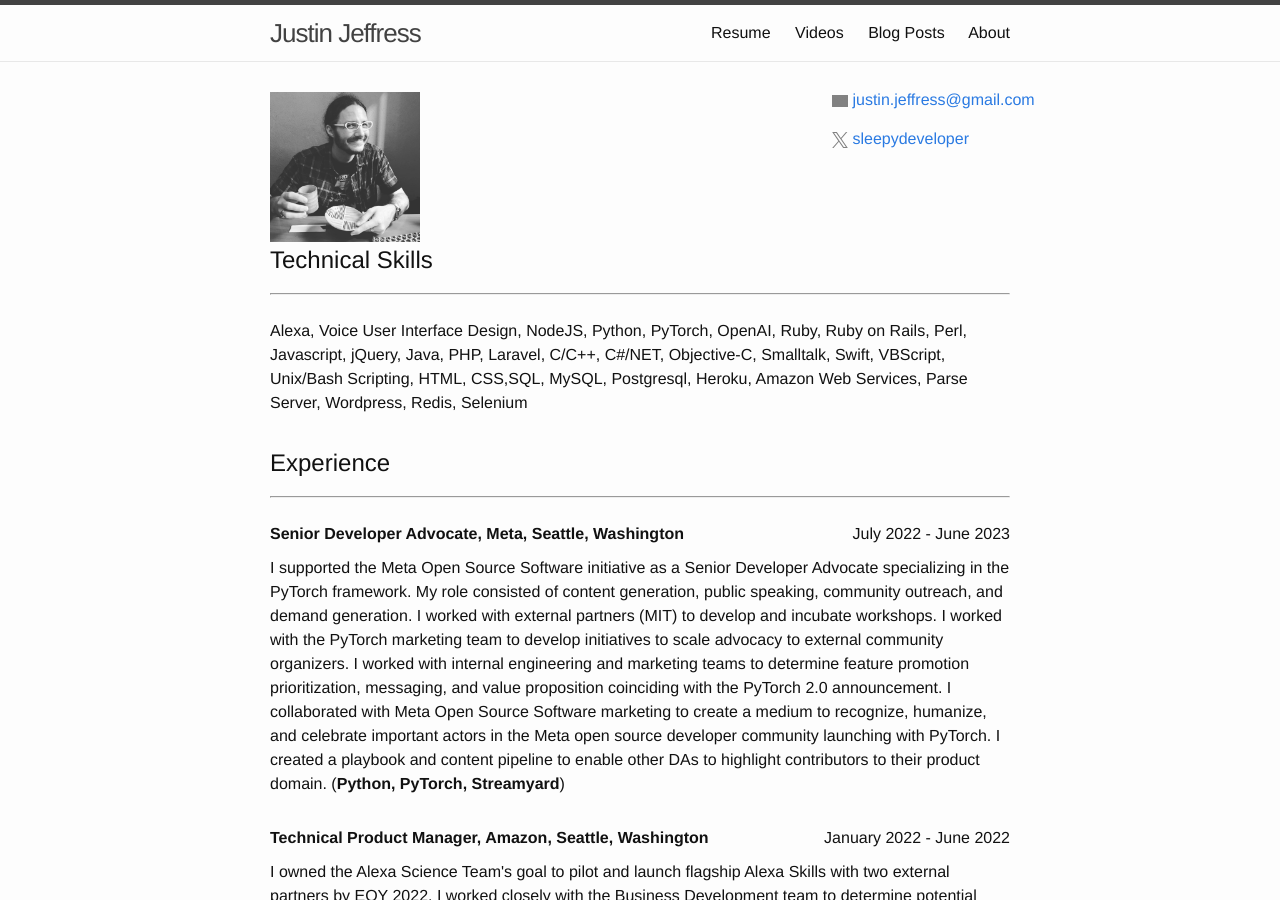
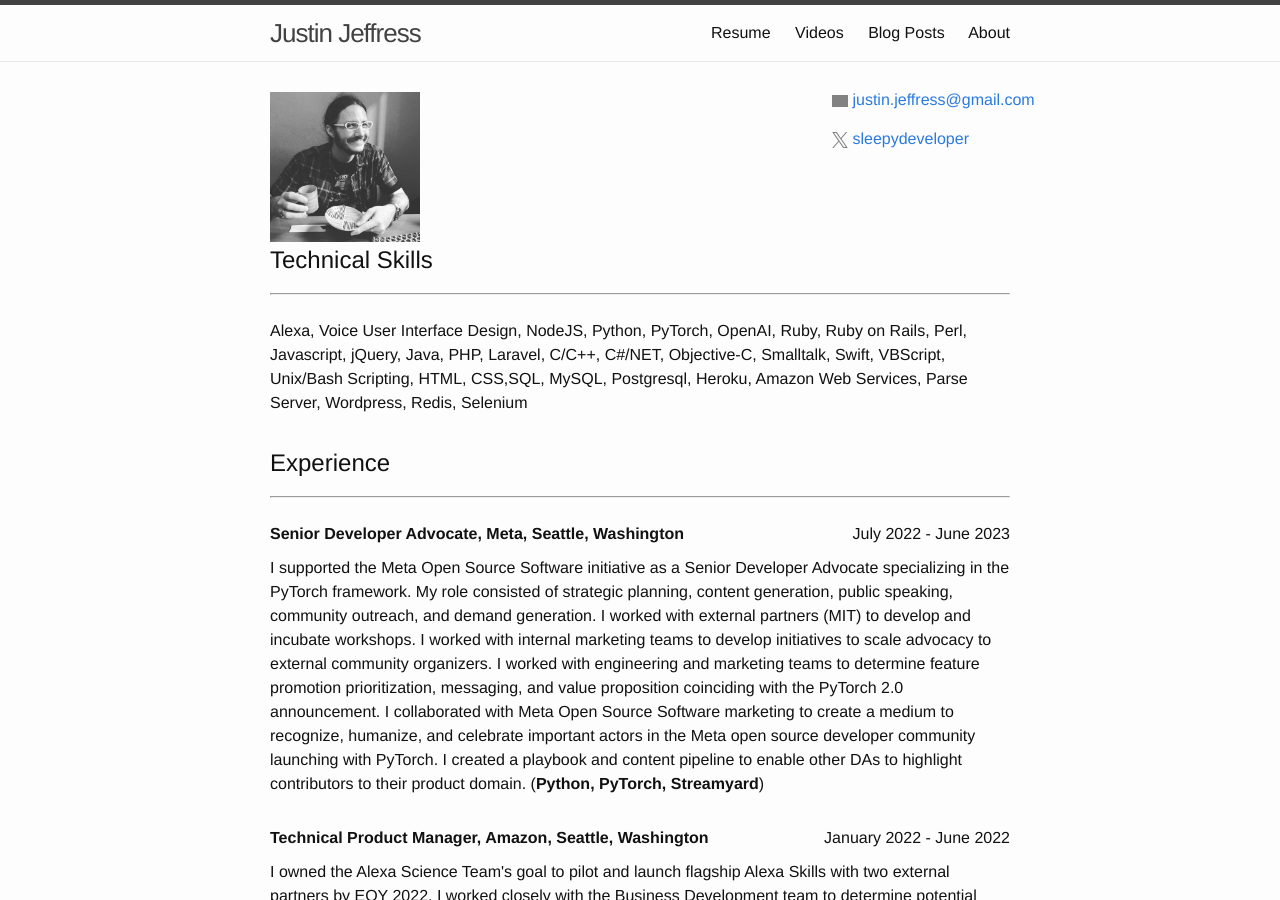
Before and after one commit to SleepyDeveloper/sleepydeveloper.github.io, a Jekyll site: the page built from index.html, in a window 1280 px wide and 900 px high. Built offline with Jekyll 4.4.1, drawn with Linux system fonts in a browser that asks for light colours.

Commit message:
work-experience.yml - updated wording

```diff
--- a/_data/work-experience.yml
+++ b/_data/work-experience.yml
@@ -2,7 +2,7 @@
   title:  Senior Developer Advocate
   location: Seattle, Washington
   duration: July 2022 - June 2023
-  description: I supported the Meta Open Source Software initiative as a Senior Developer Advocate specializing in the PyTorch framework. My role consisted of content generation, public speaking, community outreach, and demand generation. I worked with external partners (MIT) to develop and incubate workshops. I worked with the PyTorch marketing team to develop initiatives to scale advocacy to external community organizers. I worked with internal engineering and marketing teams to determine feature promotion prioritization, messaging, and value proposition coinciding with the PyTorch 2.0 announcement. I collaborated with Meta Open Source Software marketing to create a medium to recognize, humanize, and celebrate important actors in the Meta open source developer community launching with PyTorch. I created a playbook and content pipeline to enable other DAs to highlight contributors to their product domain.
+  description: I supported the Meta Open Source Software initiative as a Senior Developer Advocate specializing in the PyTorch framework. My role consisted of strategic planning, content generation, public speaking, community outreach, and demand generation. I worked with external partners (MIT) to develop and incubate workshops. I worked with internal marketing teams to develop initiatives to scale advocacy to external community organizers. I worked with engineering and marketing teams to determine feature promotion prioritization, messaging, and value proposition coinciding with the PyTorch 2.0 announcement. I collaborated with Meta Open Source Software marketing to create a medium to recognize, humanize, and celebrate important actors in the Meta open source developer community launching with PyTorch. I created a playbook and content pipeline to enable other DAs to highlight contributors to their product domain.
   technologies: Python, PyTorch, Streamyard
 
 - company: Amazon
```
